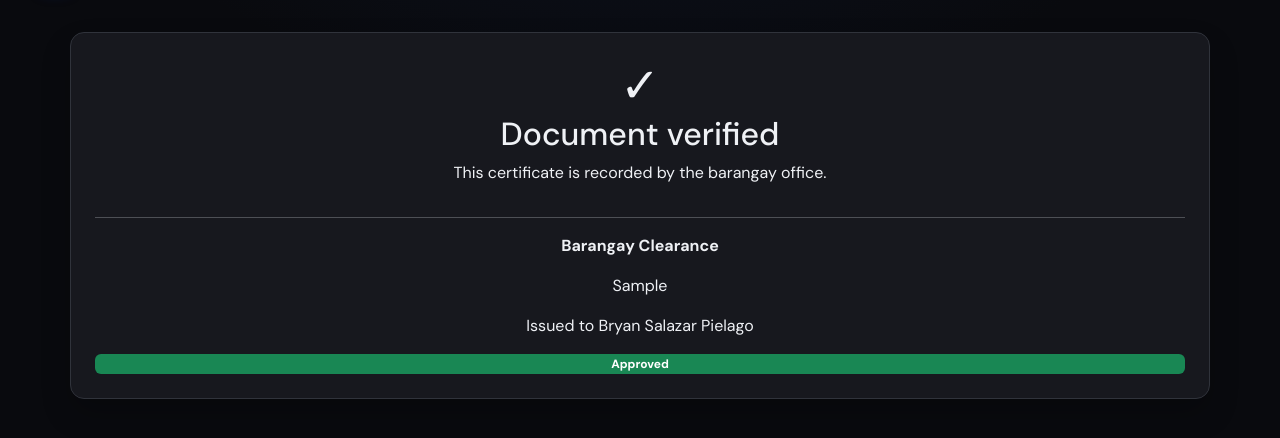
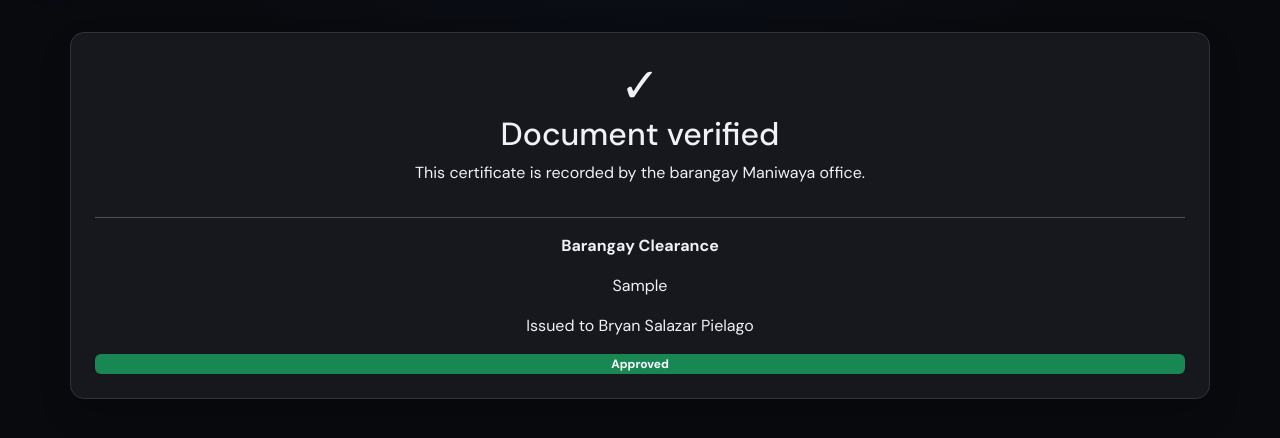
Before and after one commit to brypielago-lang/barangay, a Django app: template core/templates/core/verify.html in a window 1280 px wide. Shown: the part 59-497 px from the top of the page. Run offline with Django 5.2, Linux system fonts and the light colour scheme; the template is opened without the code that fills it: values that come from a table or form of the project are taken from there, others are empty; data comes from the database, SQL or seed files in the repository; tables that the repository leaves empty hold one stand-in row (values such as "Sample post").

Commit message:
Change barangay office name in verify.html
Updated the text to specify the barangay Maniwaya office.

```diff
--- a/core/templates/core/verify.html
+++ b/core/templates/core/verify.html
@@ -1 +1 @@
-{% extends 'core/base.html' %}{% block content %}<div class="card mx-auto text-center p-4 verify-card"><div class="display-5">✓</div><h2>Document verified</h2><p>This certificate is recorded by the barangay office.</p><hr><p><b>{{ item.get_certificate_type_display }}</b></p><p>{{ item.reference_no }}</p><p>Issued to {{ item.resident.full_name }}</p><span class="badge text-bg-success">{{ item.get_status_display }}</span></div>{% endblock %}
+{% extends 'core/base.html' %}{% block content %}<div class="card mx-auto text-center p-4 verify-card"><div class="display-5">✓</div><h2>Document verified</h2><p>This certificate is recorded by the barangay Maniwaya office.</p><hr><p><b>{{ item.get_certificate_type_display }}</b></p><p>{{ item.reference_no }}</p><p>Issued to {{ item.resident.full_name }}</p><span class="badge text-bg-success">{{ item.get_status_display }}</span></div>{% endblock %}
```
